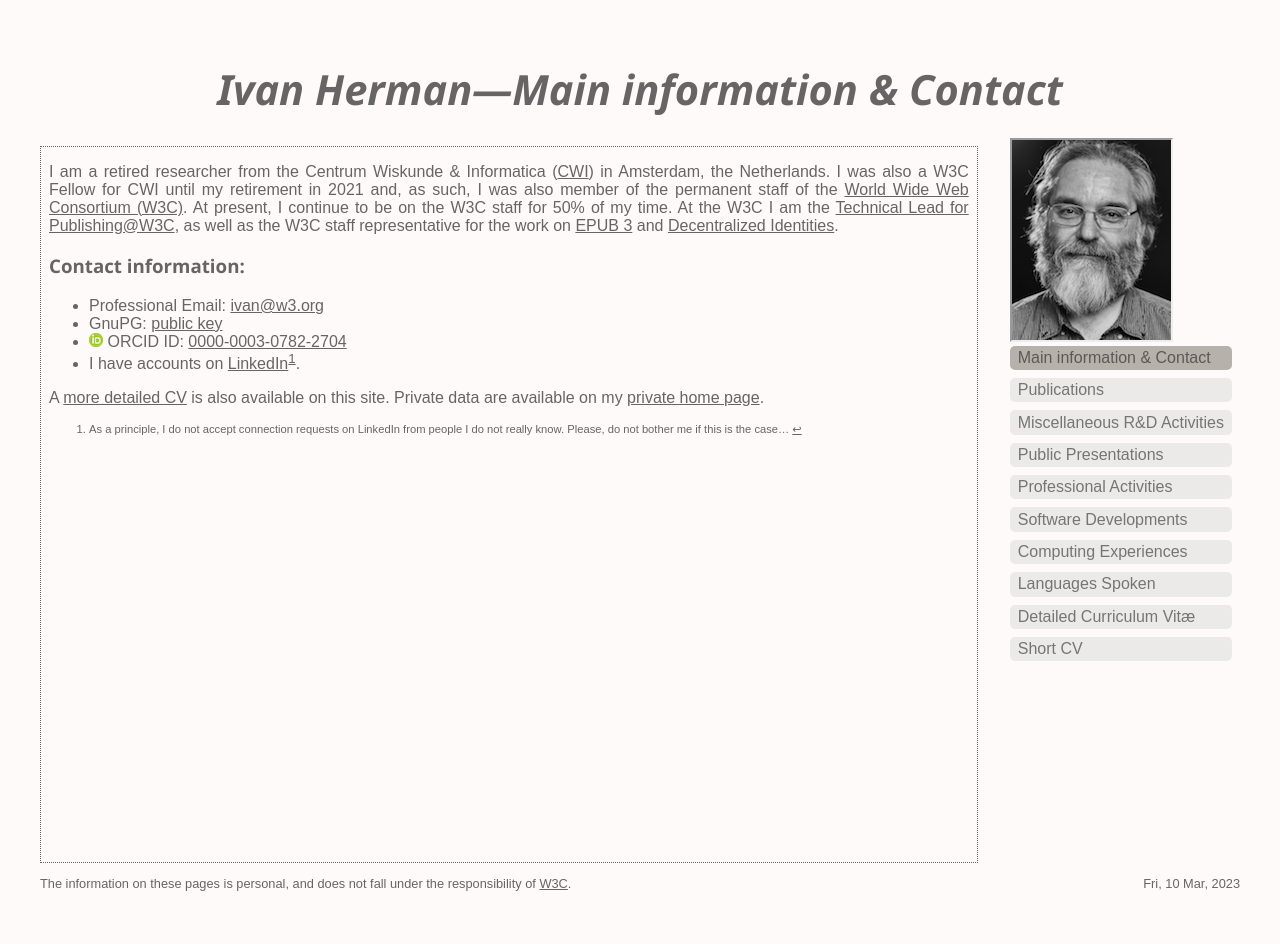
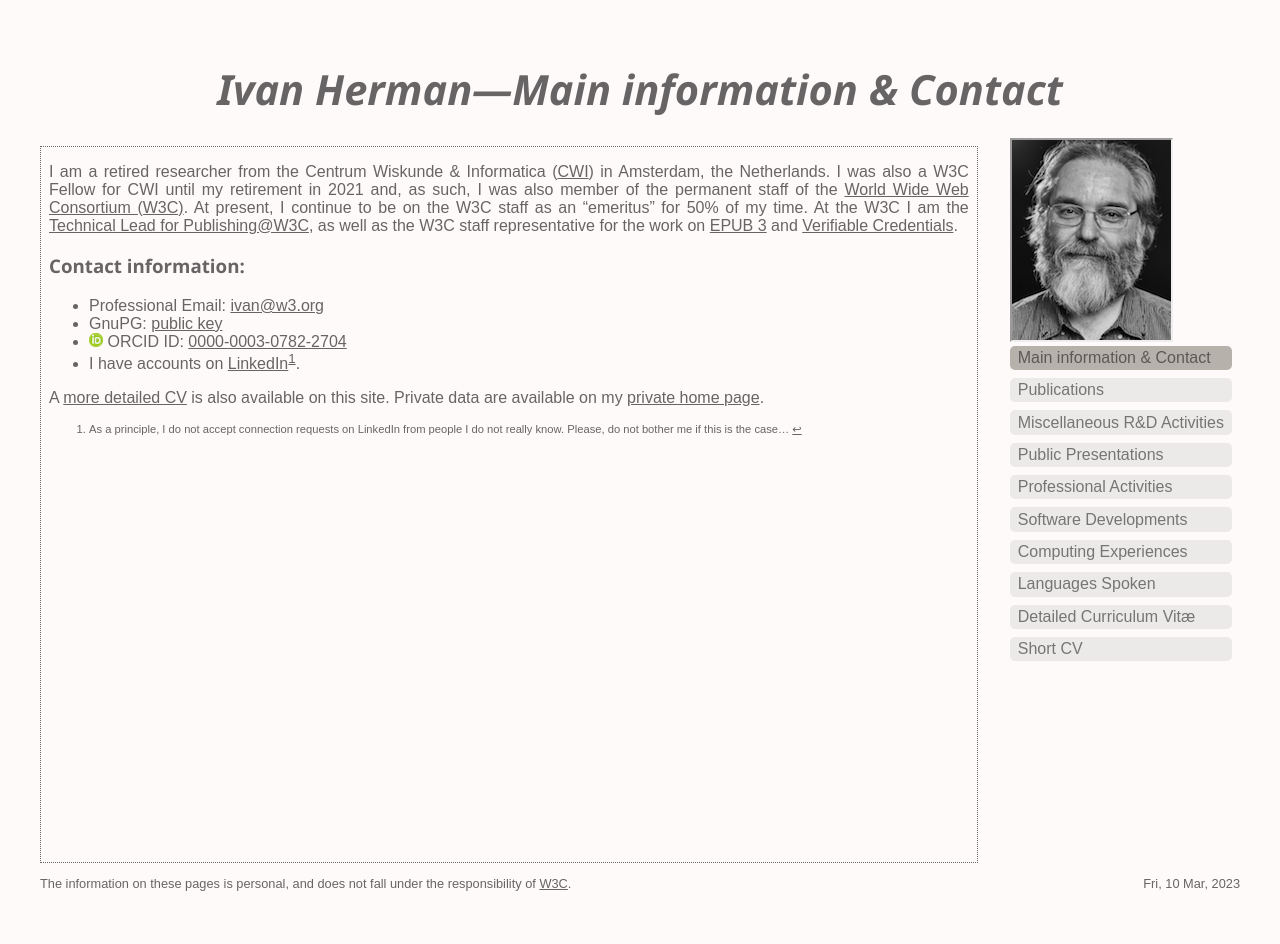
Before and after one commit to iherman/prof_home_page, a Jekyll site: the page built from index.md, in a window 1280 px wide. Built offline with Jekyll 4.4.1, drawn with Linux system fonts in a browser that asks for light colours; some web fonts are replaced.

Commit message:
Minor update

```diff
--- a/index.md
+++ b/index.md
@@ -4,7 +4,7 @@
 fname: index
 ---
 
-I am a retired researcher from the Centrum Wiskunde & Informatica ([CWI](http://www.cwi.nl)) in Amsterdam, the Netherlands. I was also a W3C Fellow for CWI until my retirement in 2021 and, as such, I was also member of the permanent staff of the [World Wide Web Consortium (W3C)](http://www.w3.org). At present, I continue to be on the W3C staff for 50% of my time. At the W3C I am the [Technical Lead for Publishing@W3C](http://www.w3.org/publishing/), as well as the W3C staff representative for the work on [EPUB 3](https://www.w3.org/publishing/groups/epub-wg/) and [Decentralized Identities](https://www.w3.org/2019/did-wg/).
+I am a retired researcher from the Centrum Wiskunde & Informatica ([CWI](http://www.cwi.nl)) in Amsterdam, the Netherlands. I was also a W3C Fellow for CWI until my retirement in 2021 and, as such, I was also member of the permanent staff of the [World Wide Web Consortium (W3C)](http://www.w3.org). At present, I continue to be on the W3C staff as an "emeritus" for 50% of my time. At the W3C I am the [Technical Lead for Publishing@W3C](http://www.w3.org/publishing/), as well as the W3C staff representative for the work on [EPUB 3](https://www.w3.org/publishing/groups/epub-wg/) and [Verifiable Credentials](https://www.w3.org/2017/vc/WG/).
 
 ### Contact information:
 
```
